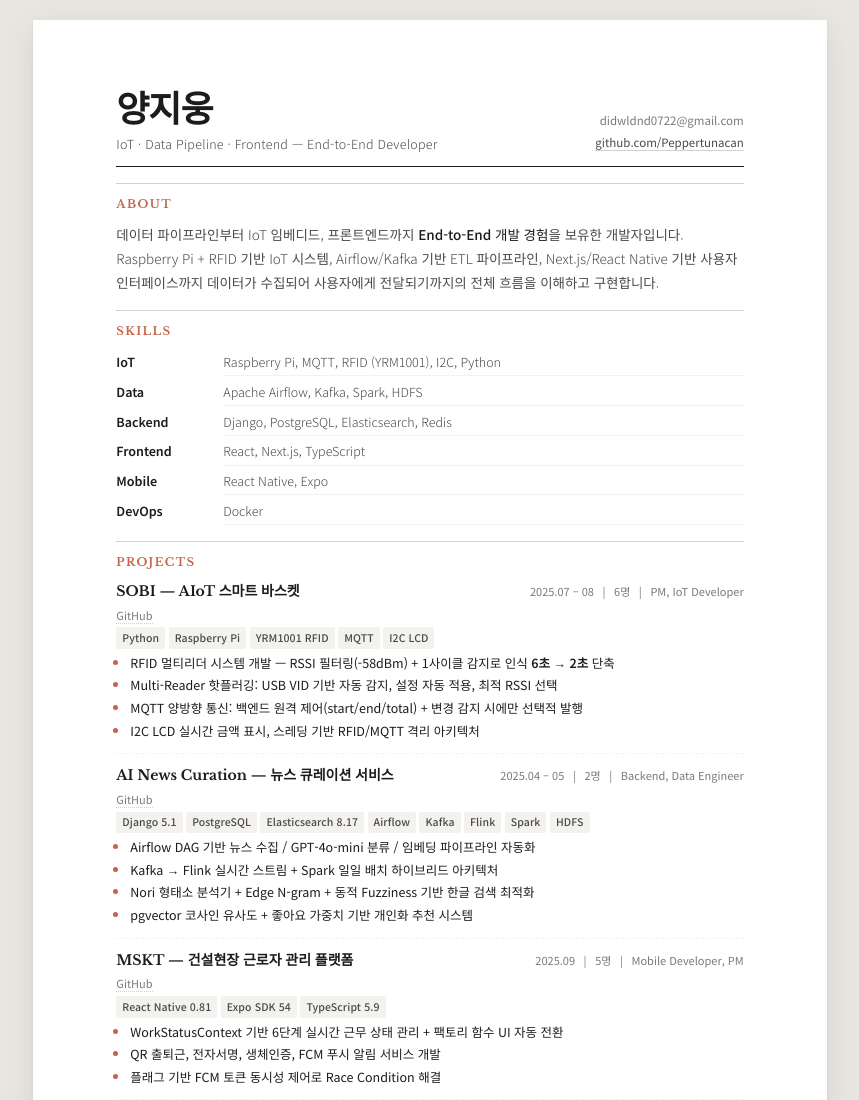
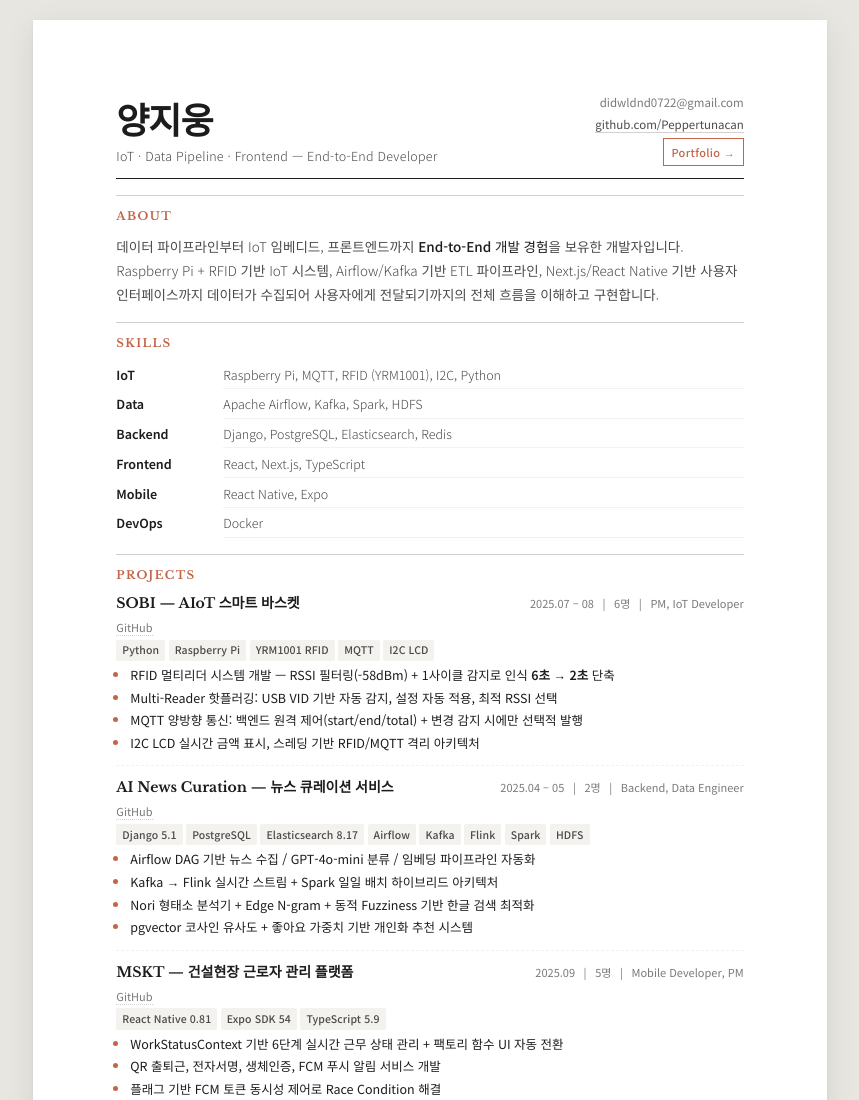
Before and after one commit to Peppertunacan/Resume, a plain HTML site: page index.html in a window 1280 px wide. Shown: the top 1100 px of the page, without its empty margins (210-1069 px from the left). Drawn offline with nearby package versions, Linux system fonts and the light colour scheme.

Commit message:
docs: Add a new styled "Portfolio" link to the header and update existing link transitions.

```diff
--- a/index.html
+++ b/index.html
@@ -82,9 +82,26 @@
       color: var(--ink-soft);
       text-decoration: none;
       border-bottom: 1px solid var(--rule);
-      transition: border-color .2s;
+      transition: border-color .2s, color .2s;
     }
     .header-right a:hover { border-color: var(--accent); }
+    .header-right .portfolio-link {
+      display: inline-block;
+      margin-top: .3rem;
+      padding: .25rem .75rem;
+      font-size: 1.1rem;
+      font-weight: 500;
+      color: var(--accent);
+      border: 1.5px solid var(--accent);
+      border-bottom: 1.5px solid var(--accent);
+      letter-spacing: .03em;
+      transition: background .2s, color .2s;
+    }
+    .header-right .portfolio-link:hover {
+      background: var(--accent);
+      color: var(--white);
+      border-color: var(--accent);
+    }
 
     /* ===== Sections ===== */
     .section {
@@ -239,7 +256,8 @@
     </div>
     <div class="header-right">
       didwldnd0722@gmail.com<br>
-      <a href="https://github.com/Peppertunacan">github.com/Peppertunacan</a>
+      <a href="https://github.com/Peppertunacan">github.com/Peppertunacan</a><br>
+      <a class="portfolio-link" href="portfolio.html">Portfolio &rarr;</a>
     </div>
   </div>
 
```
